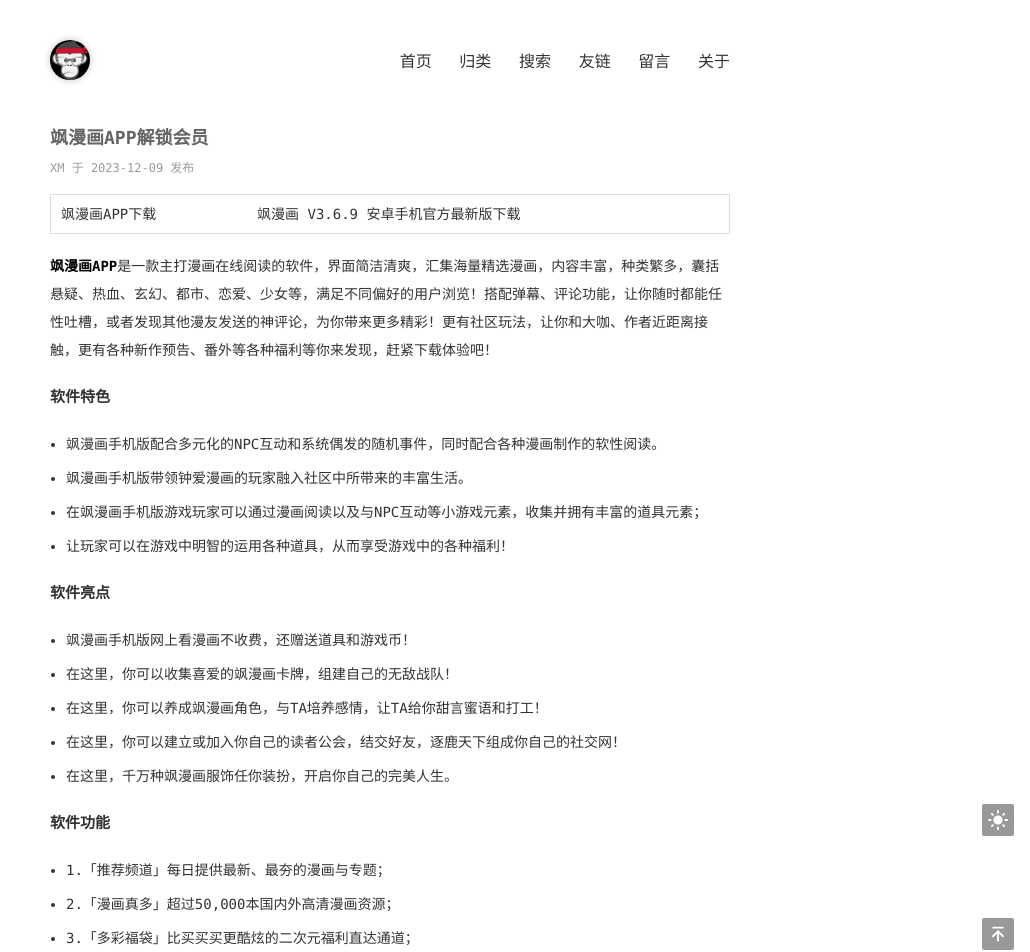
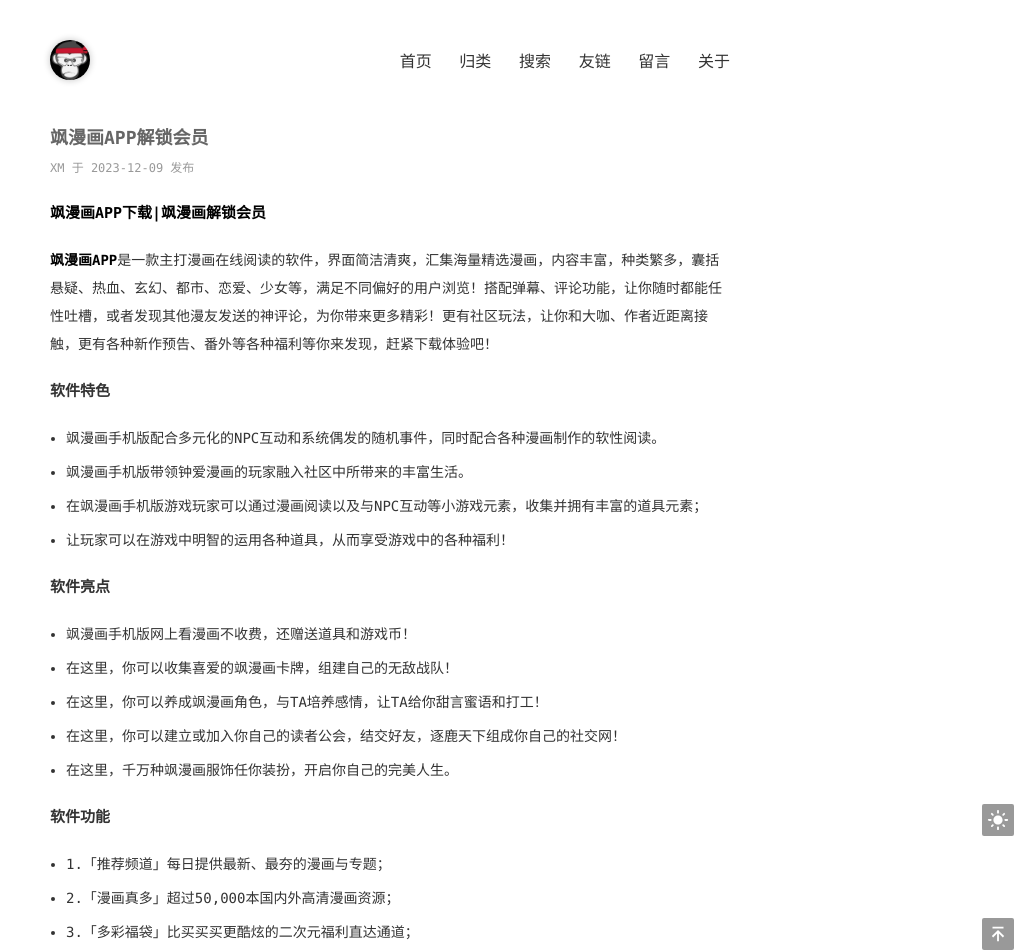
Before and after one commit to MrXmGzh/MrXmGzh.github.io, a Jekyll site: the page built from _posts/2023-12-09-飒漫画.md, in a window 1280 px wide. Shown: the top 952 px of the page, without its empty margins (250-1280 px from the left). Built offline with Jekyll 4.4.1, drawn with Linux system fonts in a browser that asks for light colours.

Commit message:
Initial commit

```diff
--- a/_posts/2023-12-09-飒漫画.md
+++ b/_posts/2023-12-09-飒漫画.md
@@ -4,7 +4,7 @@ title: 飒漫画APP解锁会员
 categories: [办公]
 ---
 
-飒漫画APP下载|飒漫画 V3.6.9 安卓手机官方最新版下载
+### **飒漫画APP下载|飒漫画解锁会员**
 
 **飒漫画APP**是一款主打漫画在线阅读的软件，界面简洁清爽，汇集海量精选漫画，内容丰富，种类繁多，囊括悬疑、热血、玄幻、都市、恋爱、少女等，满足不同偏好的用户浏览！搭配弹幕、评论功能，让你随时都能任性吐槽，或者发现其他漫友发送的神评论，为你带来更多精彩！更有社区玩法，让你和大咖、作者近距离接触，更有各种新作预告、番外等各种福利等你来发现，赶紧下载体验吧！
 
```
